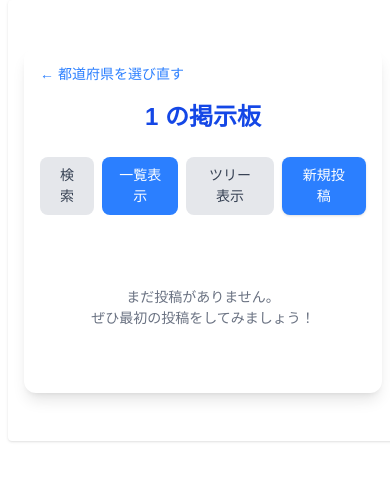
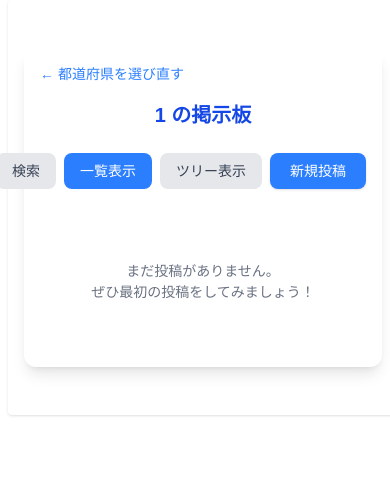
Before and after one commit to Y-Uchida-YU/multi-community-board, a Next.js app: page /02-community-board/1 in a window 390 px wide. Shown: the top 480 px of the page. Built offline with nearby package versions, Linux system fonts and the light colour scheme; no server answers; the database is empty.

Commit message:
feat: adjust mobile board list typography

```diff
--- a/app/02-community-board/[pref]/page.tsx
+++ b/app/02-community-board/[pref]/page.tsx
@@ -68,14 +68,14 @@ export default function PostsListPage() {
           ← 都道府県を選び直す
         </button>
 
-        <h1 className="text-2xl md:text-3xl font-bold text-blue-700 mb-6 text-center">
+        <h1 className="text-xl md:text-3xl font-bold text-blue-700 mb-6 text-center">
           {decodedPref} の掲示板
         </h1>
 
         <div className="flex justify-end mb-6 space-x-2">
           <button
             onClick={toggleSearch}
-            className={`px-4 py-2 rounded-lg ${
+            className={`px-4 py-2 rounded-lg text-sm md:text-base whitespace-nowrap ${
               showSearch
                 ? 'bg-blue-500 hover:bg-blue-600 text-white'
                 : 'bg-gray-200 text-gray-700'
@@ -85,7 +85,7 @@ export default function PostsListPage() {
           </button>
           <button
             onClick={() => setViewMode('list')}
-            className={`px-4 py-2 rounded-lg ${
+            className={`px-4 py-2 rounded-lg text-sm md:text-base whitespace-nowrap ${
               viewMode === 'list'
                 ? 'bg-blue-500 hover:bg-blue-600 text-white'
                 : 'bg-gray-200 text-gray-700'
@@ -95,7 +95,7 @@ export default function PostsListPage() {
           </button>
           <button
             onClick={() => setViewMode('tree')}
-            className={`px-4 py-2 rounded-lg ${
+            className={`px-4 py-2 rounded-lg text-sm md:text-base whitespace-nowrap ${
               viewMode === 'tree'
                 ? 'bg-blue-500 hover:bg-blue-600 text-white'
                 : 'bg-gray-200 text-gray-700'
@@ -105,7 +105,7 @@ export default function PostsListPage() {
           </button>
           <button
             onClick={() => router.push(`/02-community-board/${pref}/01-new`)}
-            className="px-5 py-2 bg-blue-500 hover:bg-blue-600 text-white font-medium rounded-lg shadow transition"
+            className="px-5 py-2 bg-blue-500 hover:bg-blue-600 text-white font-medium rounded-lg shadow transition text-sm md:text-base whitespace-nowrap"
           >
             新規投稿
           </button>
@@ -137,14 +137,14 @@ export default function PostsListPage() {
                   className="border border-gray-200 rounded-lg p-6 bg-gray-50 hover:bg-gray-100 transition"
                 >
                   <div className="flex justify-between items-start mb-3">
-                    <h2 className="text-lg sm:text-xl font-semibold text-blue-800">
+                    <h2 className="text-base sm:text-lg font-semibold text-blue-800">
                       {post.title}
                     </h2>
                     <button
                       onClick={() =>
                         router.push(`/02-community-board/${pref}/03-mail/${post.id}`)
                       }
-                      className="flex items-center px-3 py-1 bg-blue-100 hover:bg-blue-200 text-blue-700 rounded-full text-sm"
+                      className="flex items-center px-3 py-1 bg-blue-100 hover:bg-blue-200 text-blue-700 rounded-full text-xs sm:text-sm whitespace-nowrap"
                       aria-label="メール送信"
                     >
                       <span className="mr-1">📧</span>
@@ -182,7 +182,7 @@ export default function PostsListPage() {
                       onClick={() =>
                         router.push(`/02-community-board/${pref}/02-delete/${post.id}`)
                       }
-                      className="px-4 py-1 bg-red-500 hover:bg-red-600 text-white rounded-lg"
+                      className="px-4 py-1 bg-red-500 hover:bg-red-600 text-white rounded-lg text-xs sm:text-sm whitespace-nowrap"
                     >
                       削除
                     </button>
@@ -215,7 +215,7 @@ export default function PostsListPage() {
                     }
                     className="w-full flex justify-between items-start hover:underline text-left"
                   >
-                    <span className="text-sm sm:text-base text-blue-800">{post.title}</span>
+                    <span className="text-xs sm:text-sm text-blue-800">{post.title}</span>
                     <span className="ml-4 text-sm text-gray-600 text-right">
                       {post.name || '匿名'}
                       {post.profile ? ` (${post.profile})` : ''}
```
